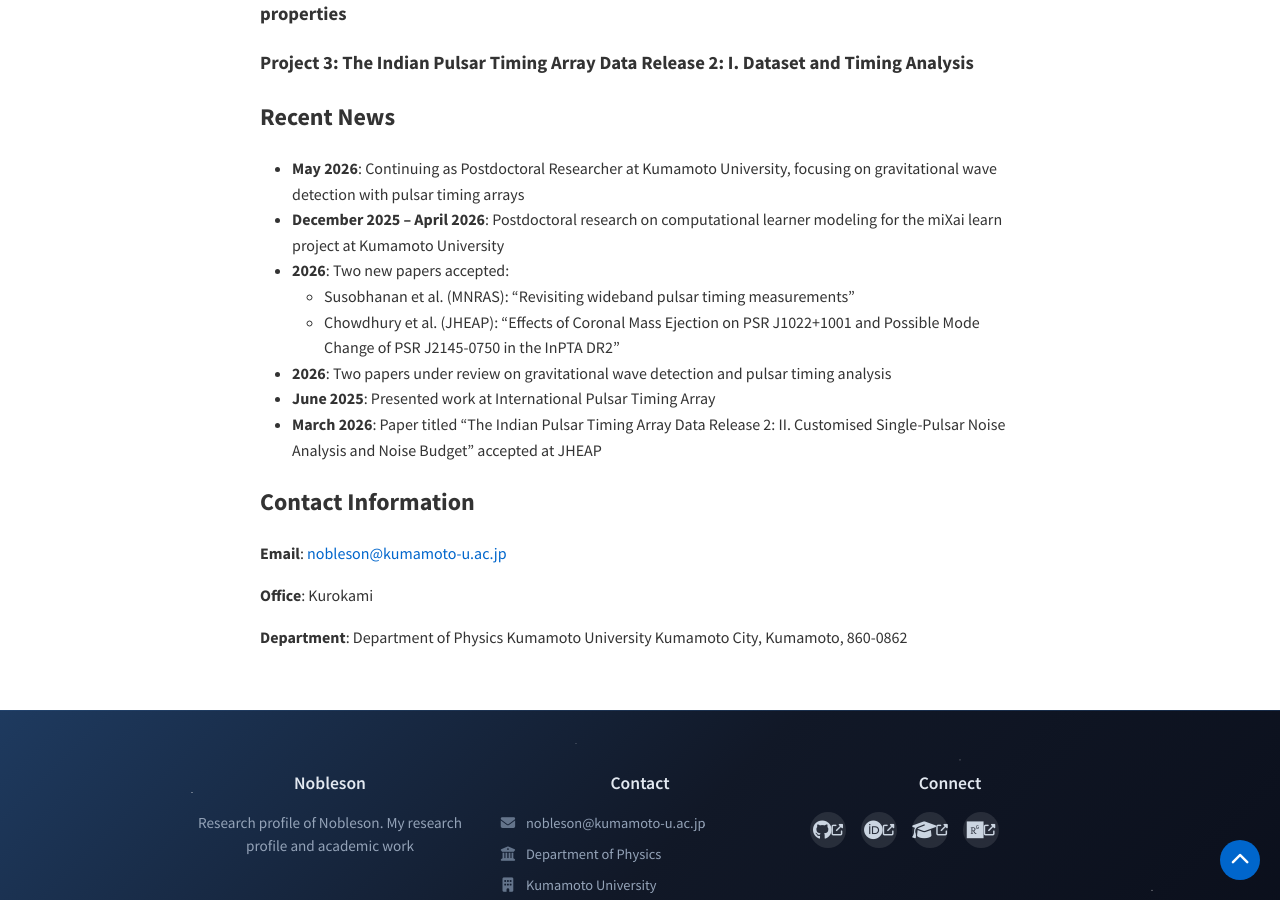
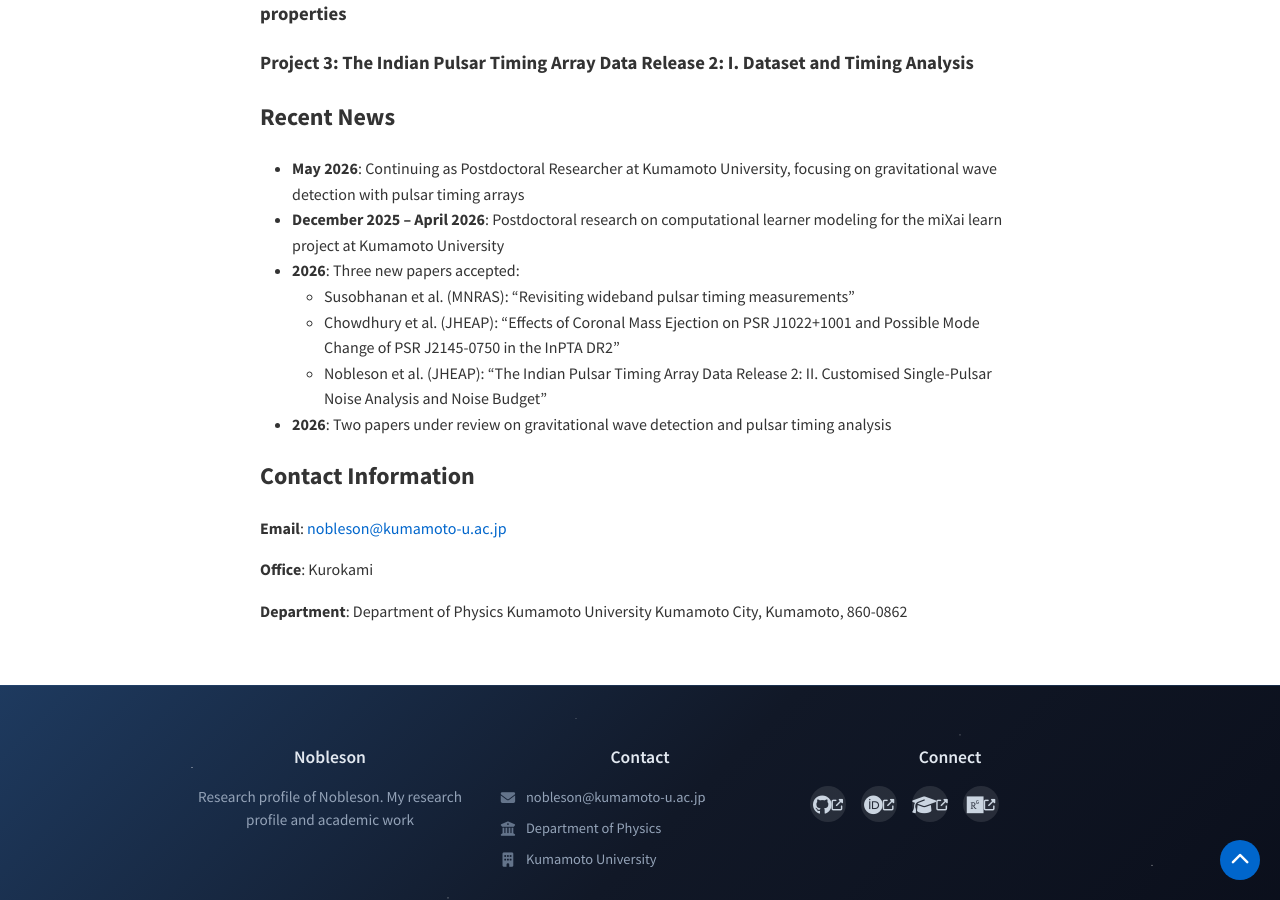
Before and after one commit to nobleson-phy/nobleson-phy.github.io, a Jekyll site: the page built from index.md, in a window 1280 px wide and 900 px high, scrolled down 1288 px. Built offline with Jekyll 4.4.1, drawn with Linux system fonts in a browser that asks for light colours; some web fonts are replaced.

Commit message:
Consolidate Recent News to 2026 items only
Fold the standalone March 2026 JHEAP acceptance into the grouped 2026
accepted-papers entry (now three papers) and drop the June 2025 item.

Co-Authored-By: Claude Opus 5 <noreply@anthropic.com>
Claude-Session: https://claude.ai/code/session_01MRiWHK88GErL66oqsCuiqL

```diff
--- a/index.md
+++ b/index.md
@@ -31,12 +31,11 @@ Keywords: Gravitational Waves, Pulsar Timing Arrays, Millisecond Pulsars, Superm
 
 - **May 2026**: Continuing as Postdoctoral Researcher at Kumamoto University, focusing on gravitational wave detection with pulsar timing arrays
 - **December 2025 -- April 2026**: Postdoctoral research on computational learner modeling for the miXai learn project at Kumamoto University
-- **2026**: Two new papers accepted:
+- **2026**: Three new papers accepted:
   - Susobhanan et al. (MNRAS): "Revisiting wideband pulsar timing measurements"
   - Chowdhury et al. (JHEAP): "Effects of Coronal Mass Ejection on PSR J1022+1001 and Possible Mode Change of PSR J2145-0750 in the InPTA DR2"
+  - Nobleson et al. (JHEAP): "The Indian Pulsar Timing Array Data Release 2: II. Customised Single-Pulsar Noise Analysis and Noise Budget"
 - **2026**: Two papers under review on gravitational wave detection and pulsar timing analysis
-- **June 2025**: Presented work at International Pulsar Timing Array
-- **March 2026**: Paper titled "The Indian Pulsar Timing Array Data Release 2: II. Customised Single-Pulsar Noise Analysis and Noise Budget" accepted at JHEAP
 
 ## Contact Information
 
```
